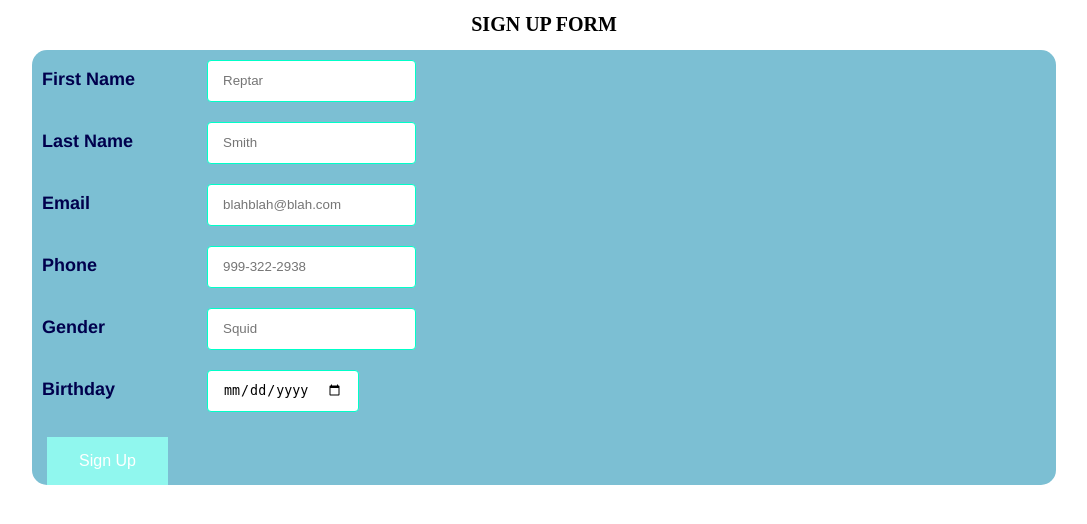
After one commit to Kingkari/todo, a PHP site: page /view/signup.html in a window 1280 px wide. The commit adds this page. Shown: the top 524 px of the page, without its empty margins (96-1183 px from the left). Run offline with PHP 8.4, Linux system fonts and the light colour scheme.

Commit message:
starting files-1

```diff
--- /dev/null
+++ b/model/db.php
@@ -0,0 +1 @@
+<?php
--- /dev/null
+++ b/view/main.css
@@ -0,0 +1,101 @@
+
+.content{
+	position: relative;
+	display: block;
+	font: 18px Helvetica, Arial, sans-serif;
+	background-color:#7cbfd3;
+	border-radius:15px;
+	color:#00004d;
+	display:block;
+	margin:auto;
+	width: 1024px;
+	text-align: left;
+}
+.content .row{
+	position: relative;
+	display: block;
+	padding: 10px;
+	width: 100%;
+}
+
+.content .row label{
+	position: relative;
+	display: inline-block;
+	padding-right: 10px;
+	font-weight: bold;
+	width: 150px;
+}
+
+ @media only screen and (min-width: 769px) and (max-width: 1024px){
+	.content{
+		width: 100%;
+	}
+}
+
+ @media only screen and (max-width: 768px){
+	.content{
+		background-color: rgb(106, 196, 199);
+		padding: 20px;
+		width: 100%;
+	}
+	.content .row{
+		padding: 0;
+		width: 100%;
+		margin:0;
+	}
+
+	.content .row label{
+		display: block;
+		padding-right: 10px;
+		font-weight: bold;
+		font-size: 20px;
+	}
+
+	input{
+		position: relative;
+		display: inline-block;
+		font-weight: lighter;
+		border:1px solid #00004d;
+		height: 40px;
+		border-radius: 2px;
+		padding: 0 15px ;
+		width: 200px;
+
+	}
+
+
+}
+
+.button{
+	position:relative;
+	background-color: rgb(144, 247, 238);
+    border: none;
+	color: white;
+	margin:15px;
+    padding: 15px 32px;
+    text-align: center;
+    text-decoration: none;
+    display: block;
+    font-size: 16px;
+}
+.button:hover{
+	position:relative;
+	box-shadow:0 12px 16px 0 rgba(0,0,0,0.24);
+}
+h1{
+	font-size: 20px;
+	font-weight: 10px;
+	font-family: serif;
+	text-align: center;
+	text-transform: uppercase;
+
+}
+
+input{
+	font-weight: lighter;
+	border:1px solid rgb(0, 255, 200);
+	height: 40px;
+	border-radius: 4px;
+	padding: 0 15px ;
+
+}
--- /dev/null
+++ b/view/signup.html
@@ -0,0 +1,50 @@
+<!DOCTYPE html>
+<html>
+
+<head>
+  <title>Sign Up Page</title>
+  <link rel="stylesheet" href="main.css">
+  <meta http-equiv="refresh" content="15">
+</head>
+
+<body>
+  <div class="container">
+
+    <form method="post" action="signup.php">
+      <header>
+        <h1>Sign Up Form</h1>
+      </header>
+      <section id="login" class="content">
+        <div class="row">
+          <label>First Name</label>
+          <input type="text" placeholder="Reptar" required="" id="fname" name="name" />
+        </div>
+
+        <div class="row">
+          <label>Last Name</label>
+          <input type="text" placeholder="Smith" required="" id="lname" name="name" />
+        </div>
+
+        <div class="row">
+          <label>Email</label>
+          <input type="email" placeholder="blahblah@blah.com" required="" id="email" name="contact">
+        </div>
+        <div class="row">
+          <label>Phone</label>
+          <input type="tel" placeholder="999-322-2938" required="" id="phone" name="contact">
+        </div>
+        <div class="row">
+          <label>Gender</label>
+          <input type="text" placeholder="Squid" id="Gender" name="Gender">
+        </div>
+        <div class="row">
+          <label>Birthday</label>
+          <input type="date" id="birthday" name="info">
+        </div>
+        <div>
+          <button class="button"> Sign Up </button>
+        </div>
+    </form>
+</body>
+
+</html>
```
Also changed, not shown: control/signup.php (added, +15 -0 lines), index.php (+29 -0 lines).
